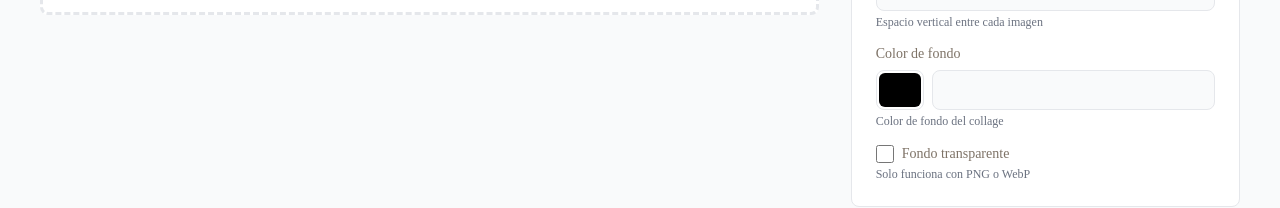
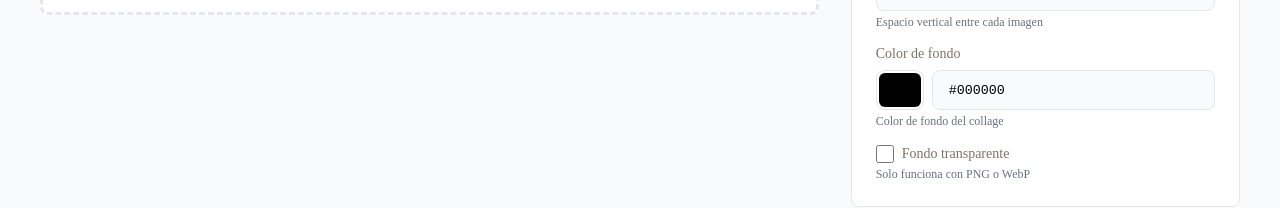
Before and after one commit to orlandotellez/verticollage, a Next.js app: page / in a window 1280 px wide. Shown: the part 308-516 px from the top of the page. Built offline with nearby package versions, Linux system fonts and the light colour scheme.

Commit message:
feat: implementar en la utilidad los colores de fondo para agregar al collage

```diff
--- a/app/page.tsx
+++ b/app/page.tsx
@@ -21,6 +21,8 @@ export default function Home() {
   const [isGenerating, setIsGenerating] = useState(false);
   const [width, setWidth] = useState(1200);
   const [padding, setPadding] = useState(20);
+  const [backgroundColor, setBackgroundColor] = useState('#000000');
+  const [transparent, setTransparent] = useState(false);
   const [format, setFormat] = useState<ImageFormat>('png');
 
   const { theme } = useTheme()
@@ -54,7 +56,7 @@ export default function Home() {
 
     setIsGenerating(true);
     try {
-      const blob = await generateCollage(images, width, padding, format);
+      const blob = await generateCollage(images, width, padding, format, backgroundColor, transparent);
       setCollageBlob(blob);
       setCollageUrl(createPreviewUrl(blob));
     } catch (e) {
@@ -135,8 +137,13 @@ export default function Home() {
             <CollageConfig
               width={width}
               padding={padding}
+              backgroundColor={backgroundColor}
+              transparent={transparent}
+              format={format}
               onWidthChange={setWidth}
               onPaddingChange={setPadding}
+              onBackgroundColorChange={setBackgroundColor}
+              onTransparentChange={setTransparent}
             />
 
             <FormatSelector
--- a/src/utils/imageProcessor.ts
+++ b/src/utils/imageProcessor.ts
@@ -29,7 +29,9 @@ export const generateCollage = async (
   images: ImageFile[],
   targetWidth: number,
   padding: number,
-  format: ImageFormat = "png"
+  format: ImageFormat = "png",
+  backgroundColor: string = "#000000",
+  transparent: boolean = false
 ): Promise<Blob> => {
   if (images.length === 0) {
     throw new Error("No images to process");
@@ -66,8 +68,12 @@ export const generateCollage = async (
   canvas.width = targetWidth;
   canvas.height = totalHeight;
 
-  ctx.fillStyle = "#ffffff";
-  ctx.fillRect(0, 0, canvas.width, canvas.height);
+  if (!transparent) {
+    ctx.fillStyle = backgroundColor;
+    ctx.fillRect(0, 0, canvas.width, canvas.height);
+  } else {
+    ctx.clearRect(0, 0, canvas.width, canvas.height);
+  }
 
   let currentY = 0;
 
```
